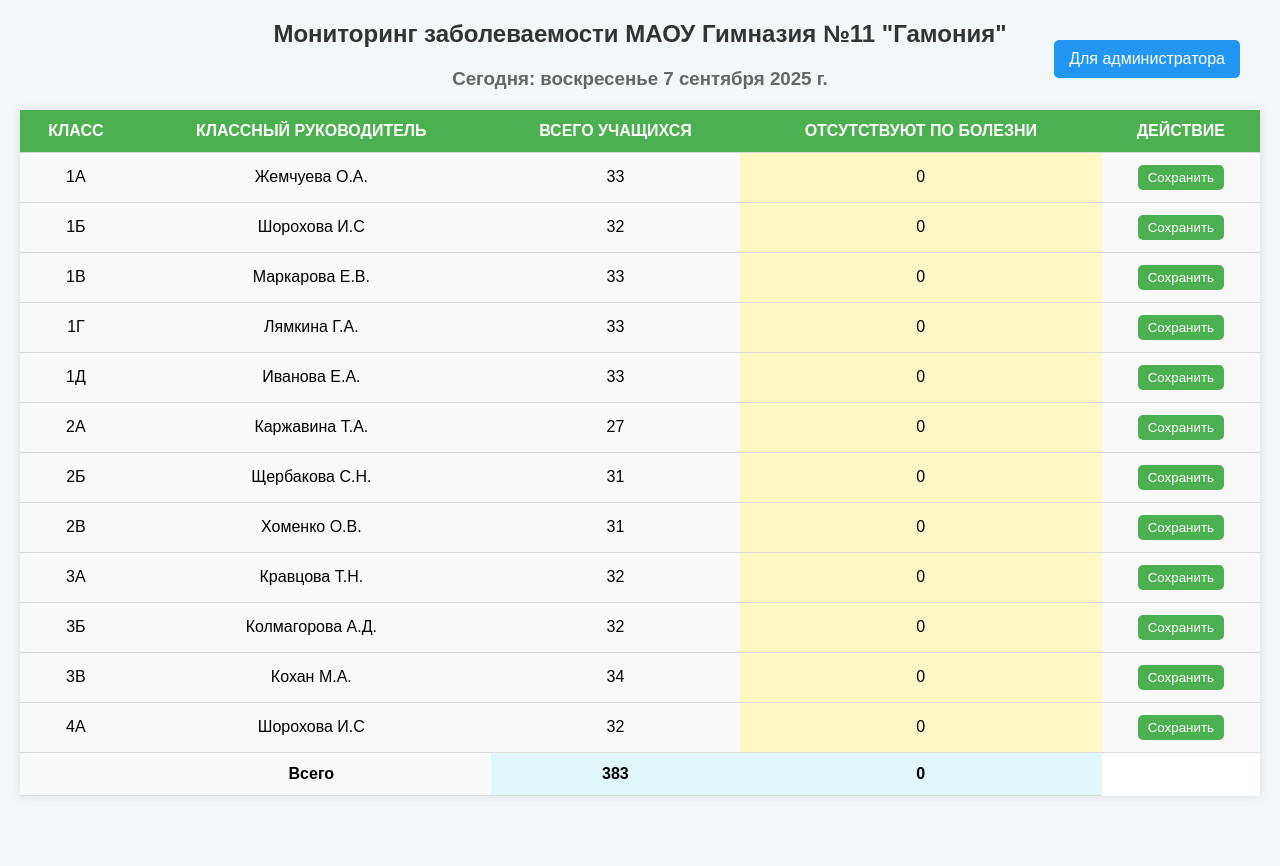
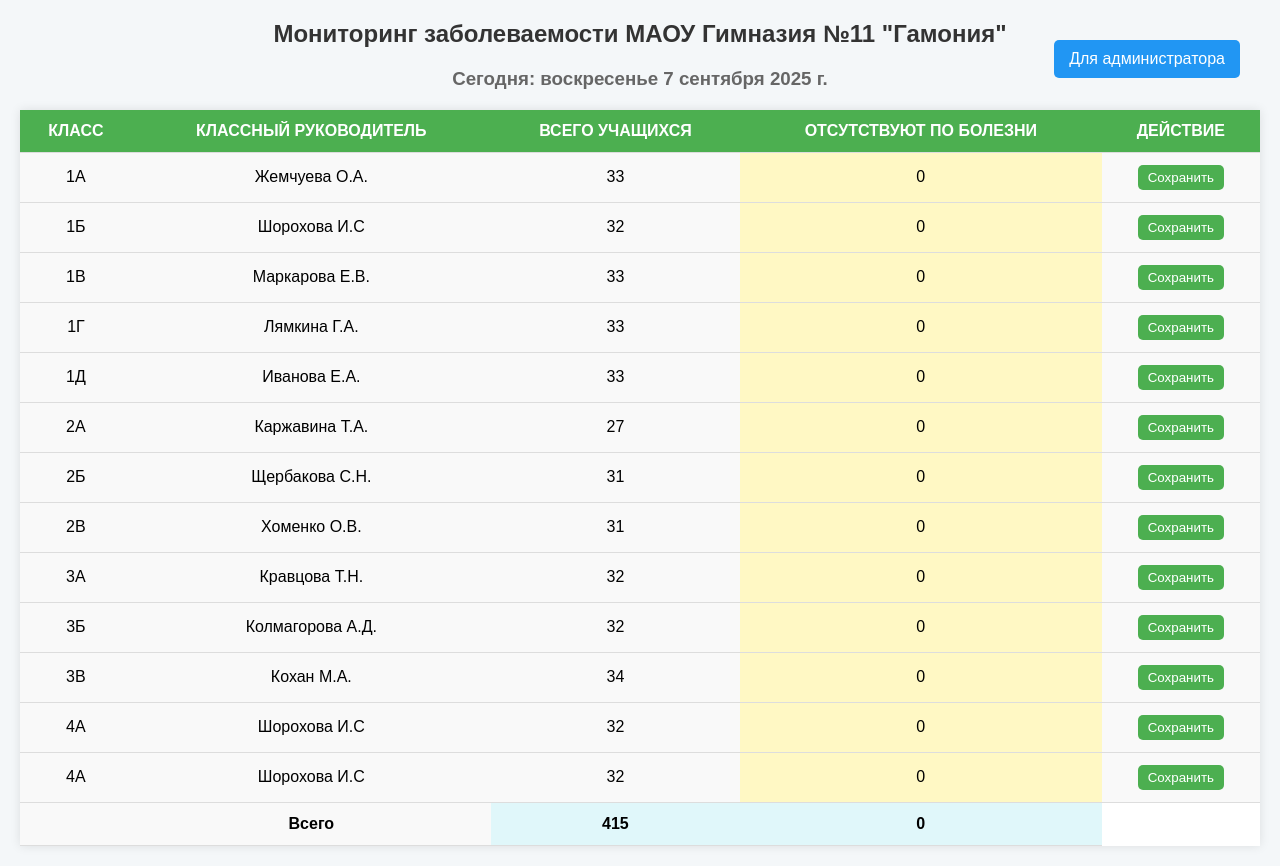
Before and after one commit to aleksandrkoshelev2000-cpu/monitoring.gitHub.io, a plain HTML site: page index.html in a window 1280 px wide. Before the commit the page ends 816 px from the top, so only its background shows below. Drawn offline with Linux system fonts and the light colour scheme.

Commit message:
index.html

```diff
--- a/index.html
+++ b/index.html
@@ -206,6 +206,13 @@ document.write(day[d.getDay()] + " " + d.getDate() + " " + month[d.getMonth()] +
     <td contenteditable="true" data-class="4А" onblur="calculateSums()" id="absent-4А">0</td>
     <td><button class="save-button" onclick="saveData('4А')">Сохранить</button></td>
   </tr>
+    <tr>
+    <td>4А</td>
+    <td>Шорохова И.С</td>
+    <td>32</td>
+    <td contenteditable="true" data-class="4А" onblur="calculateSums()" id="absent-4А">0</td>
+    <td><button class="save-button" onclick="saveData('4А')">Сохранить</button></td>
+  </tr>
   <tr>
     <td></td>
     <td>Всего</td>
@@ -272,4 +279,5 @@ window.onload = function() {
 </script>
 
 </body>
+
 </html>
```
